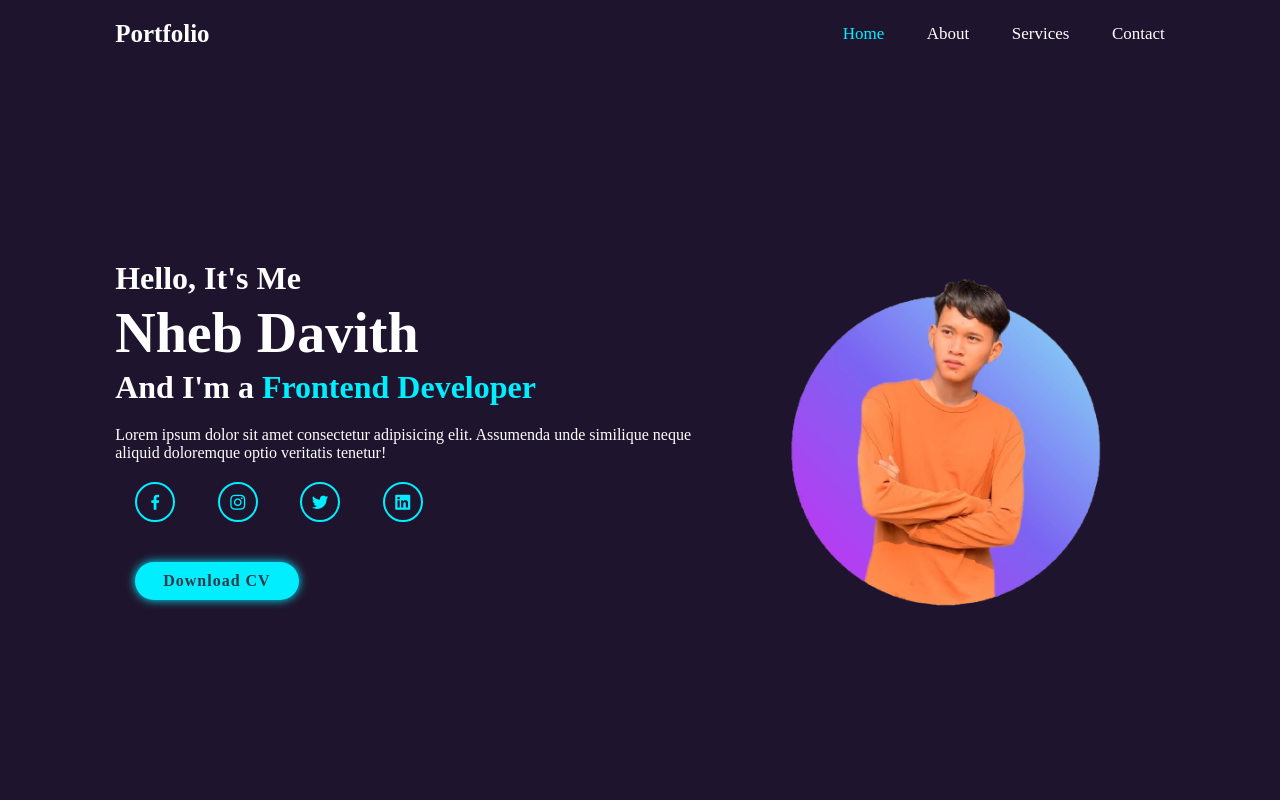
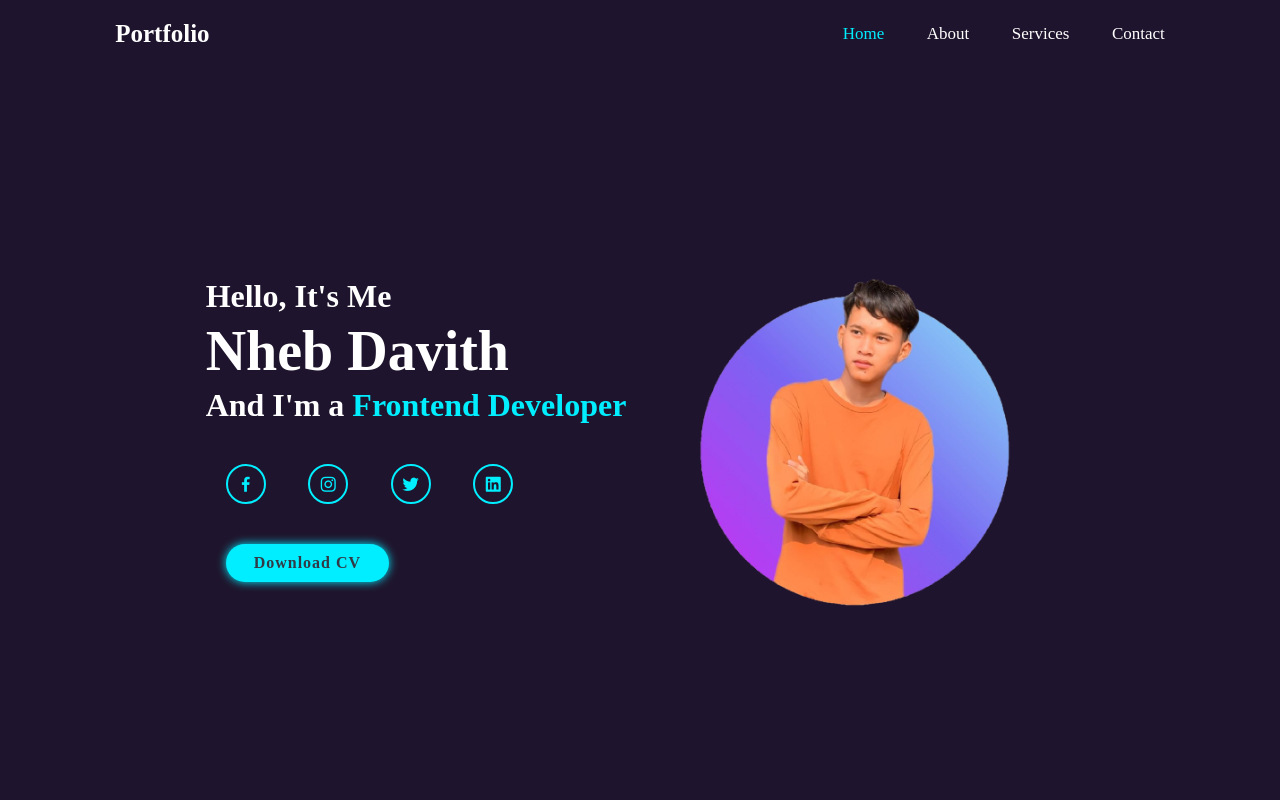
Before and after one commit to davith0974515960/Nheb-Davith.github.io, a plain HTML site: page index.html in a window 1280 px wide. Shown: the top 800 px of the page. Drawn offline with nearby package versions, Linux system fonts and the light colour scheme; a script that the page names is missing.

Commit message:
Update index.html

```diff
--- a/index.html
+++ b/index.html
@@ -31,8 +31,8 @@
             <h3>Hello, It's Me</h3>
             <h1>Nheb Davith</h1>
             <h3>And I'm a <span>Frontend Developer</span></h3>
-            <P>Lorem ipsum dolor sit amet consectetur adipisicing elit. Assumenda unde similique neque aliquid doloremque optio veritatis tenetur!</P>
-            <div class="social-media">
+            <!--<P>Lorem ipsum dolor sit amet consectetur adipisicing elit. Assumenda unde similique neque aliquid doloremque optio veritatis tenetur!</P>
+            --><div class="social-media">
                 <a href="#"><i class='bx bxl-facebook'></i></a>
                 <a href="#"><i class='bx bxl-instagram'></i></a>
                 <a href="#"><i class='bx bxl-twitter'></i></a>
```
